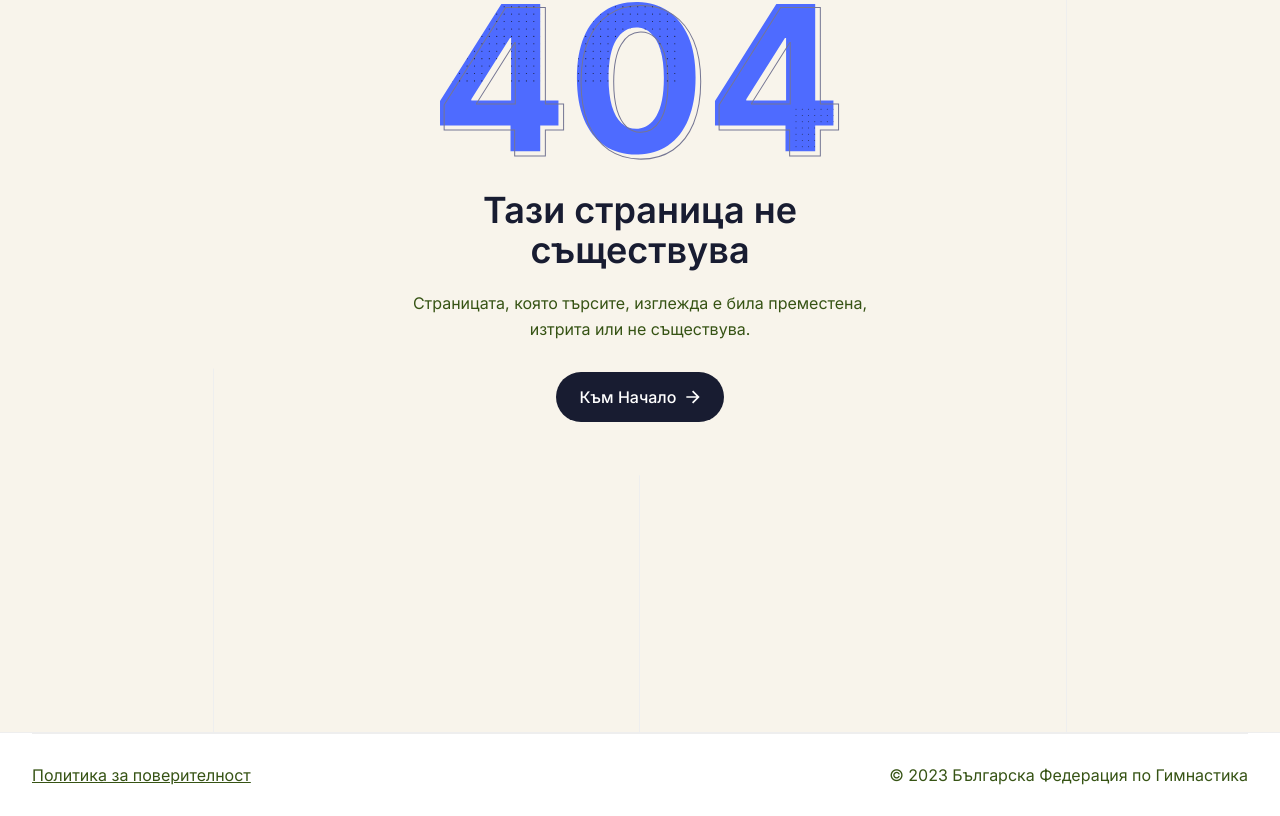
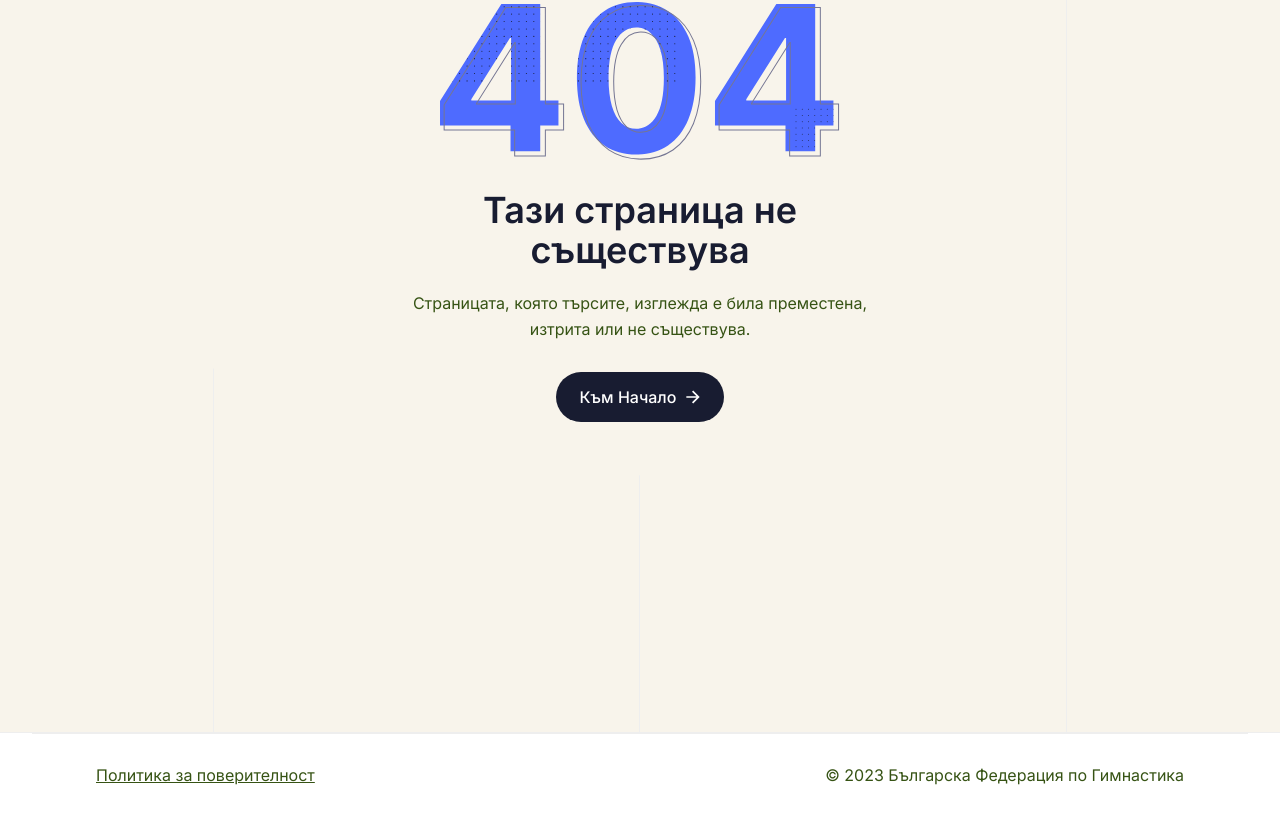
Before and after one commit to vgeorgiev0/bulgym, a Next.js app: page / in a window 1280 px wide. Shown: the part 218-1034 px from the top of the page. Built offline with nearby package versions, Linux system fonts and the light colour scheme.

Commit message:
Add padding horizontal to the footer

```diff
--- a/components/Footer/index.tsx
+++ b/components/Footer/index.tsx
@@ -7,7 +7,7 @@ const Footer = () => {
     <>
       <footer className="mt-40 border-t border-stroke bg-white dark:border-strokedark dark:bg-blacksection">
         <div className="mx-auto max-w-c-1390 px-4 md:px-8 2xl:px-0">
-          <div className="flex flex-col flex-wrap items-center justify-center gap-5 border-t border-stroke py-7 dark:border-strokedark lg:flex-row lg:justify-between lg:gap-0">
+          <div className="flex flex-col flex-wrap items-center justify-center gap-5 border-t border-stroke py-7 dark:border-strokedark lg:flex-row lg:justify-between lg:gap-0 lg:px-16">
             <motion.div
               variants={{
                 hidden: {
```
